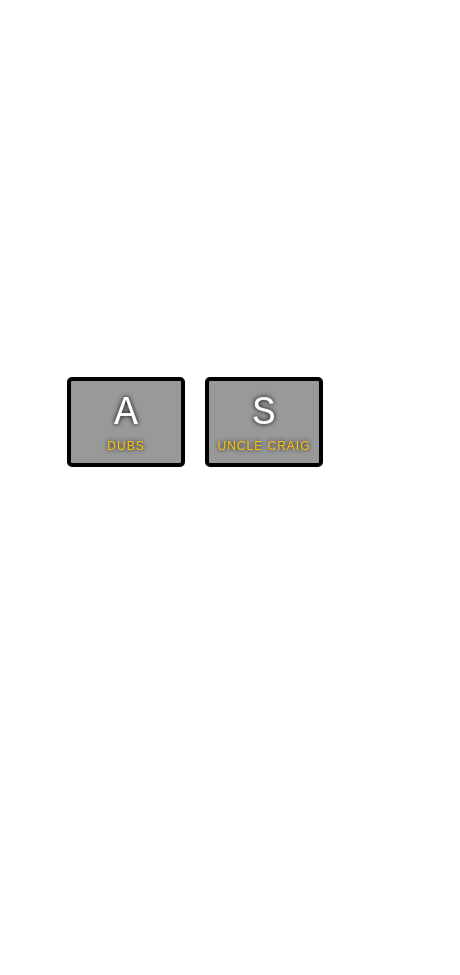
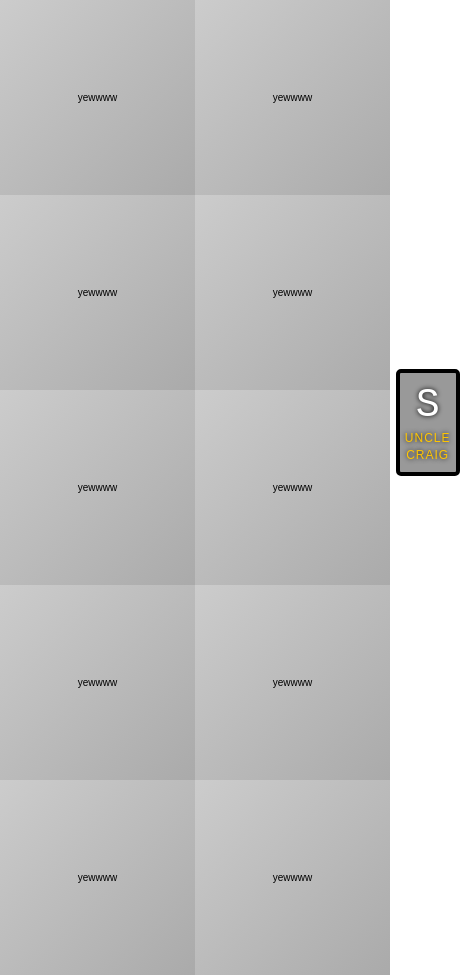
Before and after one commit to billycsete/skim-soundboard, a website with bundled scripts: page index.html in a window 390 px wide. Shown: the whole page, 460 px wide, since content can reach past the window. Before the commit the page ends 844 px from the top, so only its background shows below. Built offline with nearby package versions, Linux system fonts and the light colour scheme.

Commit message:
feat(): add breakpoints and grid

```diff
--- a/index.html
+++ b/index.html
@@ -7,6 +7,58 @@
 </head>
 <body>
 
+	<ul class="grid">
+		<li class="grid-item">
+			<div class="grid-item-content">
+				<div class="sound-label">yewwww</div>
+			</div>
+		</li>
+		<li class="grid-item">
+			<div class="grid-item-content">
+				<div class="sound-label">yewwww</div>
+			</div>
+		</li>
+		<li class="grid-item">
+			<div class="grid-item-content">
+				<div class="sound-label">yewwww</div>
+			</div>
+		</li>
+		<li class="grid-item">
+			<div class="grid-item-content">
+				<div class="sound-label">yewwww</div>
+			</div>
+		</li>
+		<li class="grid-item">
+			<div class="grid-item-content">
+				<div class="sound-label">yewwww</div>
+			</div>
+		</li>
+		<li class="grid-item">
+			<div class="grid-item-content">
+				<div class="sound-label">yewwww</div>
+			</div>
+		</li>
+		<li class="grid-item">
+			<div class="grid-item-content">
+				<div class="sound-label">yewwww</div>
+			</div>
+		</li>
+		<li class="grid-item">
+			<div class="grid-item-content">
+				<div class="sound-label">yewwww</div>
+			</div>
+		</li>
+		<li class="grid-item">
+			<div class="grid-item-content">
+				<div class="sound-label">yewwww</div>
+			</div>
+		</li>
+		<li class="grid-item">
+			<div class="grid-item-content">
+				<div class="sound-label">yewwww</div>
+			</div>
+		</li>
+	</ul>
 
 	<div class="keys">
 		<div data-key="65" class="key">
@@ -24,5 +76,6 @@
 
 	<script src="https://cdn.polyfill.io/v2/polyfill.min.js"></script>
 	<script type="text/javascript" src="dist/main.built.js"></script>
+
 </body>
 </html>
--- a/src/js/main.js
+++ b/src/js/main.js
@@ -11,5 +11,3 @@ const keys = document.querySelectorAll('.key');
 keys.forEach(key => key.addEventListener('transitionend', removeTransition));
 
 window.addEventListener('keydown', playSound);
-
-// console.log('it works');
--- /dev/null
+++ b/src/scss/components/_page.scss
@@ -0,0 +1,81 @@
+
+
+.grid {
+	padding: 0;
+	margin: 0;
+}
+
+.grid-item {
+	position: relative;
+	z-index: 1;
+	list-style-type: none;
+	margin: 0;
+	width: 50%;
+	padding-top: 50%;
+	float: left;
+
+	.grid-item-content {
+		position: absolute;
+		z-index: 2;
+		top: 0;
+		right: 0;
+		bottom: 0;
+		left: 0;
+		background: linear-gradient(135deg, #ccc, #aaa);
+		display: flex;
+		align-items: center;
+		justify-content: center;
+	}
+}
+
+
+
+
+html {
+	font-size: 10px;
+}
+body,html {
+	margin: 0;
+	padding: 0;
+	font-family: sans-serif;
+}
+
+.keys {
+	display: flex;
+	flex: 1;
+	min-height: 100vh;
+	align-items: center;
+	justify-content: center;
+}
+
+.key {
+	border: .4rem solid black;
+	border-radius: .5rem;
+	margin: 1rem;
+	font-size: 1.5rem;
+	padding: 1rem .5rem;
+	transition: all .07s ease;
+	width: 10rem;
+	text-align: center;
+	color: white;
+	background: rgba(0,0,0,0.4);
+	text-shadow: 0 0 .5rem black;
+}
+
+.playing {
+	transform: scale(1.1);
+	border-color: #ffc600;
+	box-shadow: 0 0 1rem #ffc600;
+}
+
+kbd {
+	display: block;
+	font-size: 4rem;
+}
+
+.sound {
+	font-size: 1.2rem;
+	text-transform: uppercase;
+	letter-spacing: .1rem;
+	color: #ffc600;
+}
--- a/src/scss/main.scss
+++ b/src/scss/main.scss
@@ -1,48 +1,18 @@
-html {
-	font-size: 10px;
-}
-body,html {
-	margin: 0;
-	padding: 0;
-	font-family: sans-serif;
-}
+// ============================================
+//
+// Skim Soundboard
+//
+// ============================================
 
-.keys {
-	display: flex;
-	flex: 1;
-	min-height: 100vh;
-	align-items: center;
-	justify-content: center;
-}
+// ============================================
+// Shared
+// ============================================
 
-.key {
-	border: .4rem solid black;
-	border-radius: .5rem;
-	margin: 1rem;
-	font-size: 1.5rem;
-	padding: 1rem .5rem;
-	transition: all .07s ease;
-	width: 10rem;
-	text-align: center;
-	color: white;
-	background: rgba(0,0,0,0.4);
-	text-shadow: 0 0 .5rem black;
-}
+@import 'shared/breakpoints';
 
-.playing {
-	transform: scale(1.1);
-	border-color: #ffc600;
-	box-shadow: 0 0 1rem #ffc600;
-}
 
-kbd {
-	display: block;
-	font-size: 4rem;
-}
+// ============================================
+// Components
+// ============================================
 
-.sound {
-	font-size: 1.2rem;
-	text-transform: uppercase;
-	letter-spacing: .1rem;
-	color: #ffc600;
-}
+@import 'components/page';
--- /dev/null
+++ b/src/scss/shared/_breakpoints.scss
@@ -0,0 +1,41 @@
+// =================================================
+//
+// Breakpoints
+//
+// =================================================
+
+// ====================================
+// Set Breakpoints
+// ====================================
+
+$small  : 560px;
+$medium : 760px;
+$large  : 1100px;
+$xlarge : 1700px;
+
+
+// ====================================
+// Media Query Mixin
+// ====================================
+
+@mixin media($breakpoint) {
+	@if $breakpoint == 'small' {
+		@media (min-width: $small) { @content; }
+	}
+
+	@else if $breakpoint == 'medium' {
+		@media (min-width: $medium) { @content; }
+	}
+
+	@else if $breakpoint == 'large' {
+		@media (min-width: $large) { @content; }
+	}
+
+	@else if $breakpoint == 'xlarge' {
+		@media (min-width: $xlarge) { @content; }
+	}
+
+	@else {
+		@warn "Media mixin supports only these values: small, medium, large, xlarge";
+	}
+}
```
Lines whose indentation alone changed are shown as unchanged.
